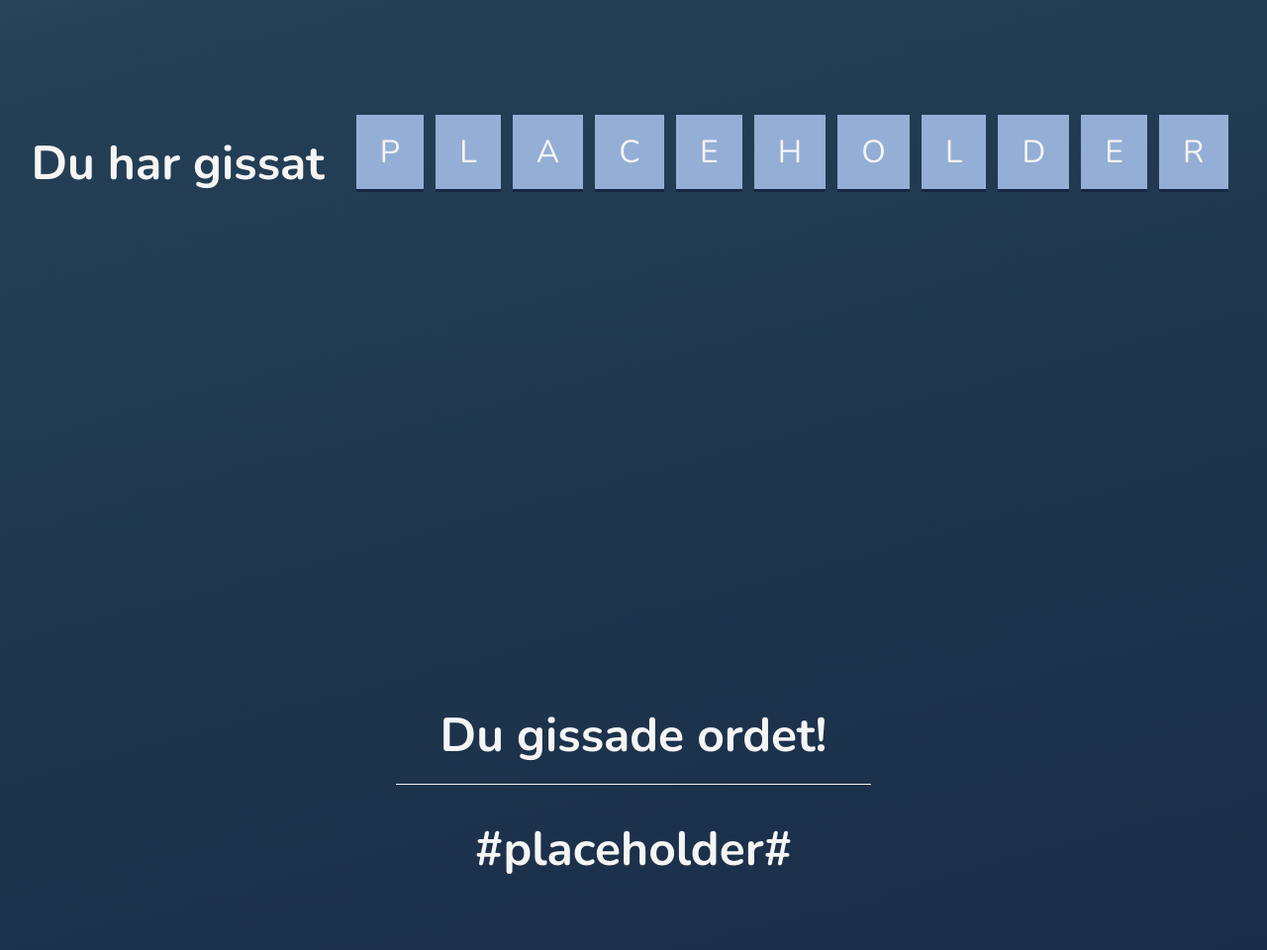
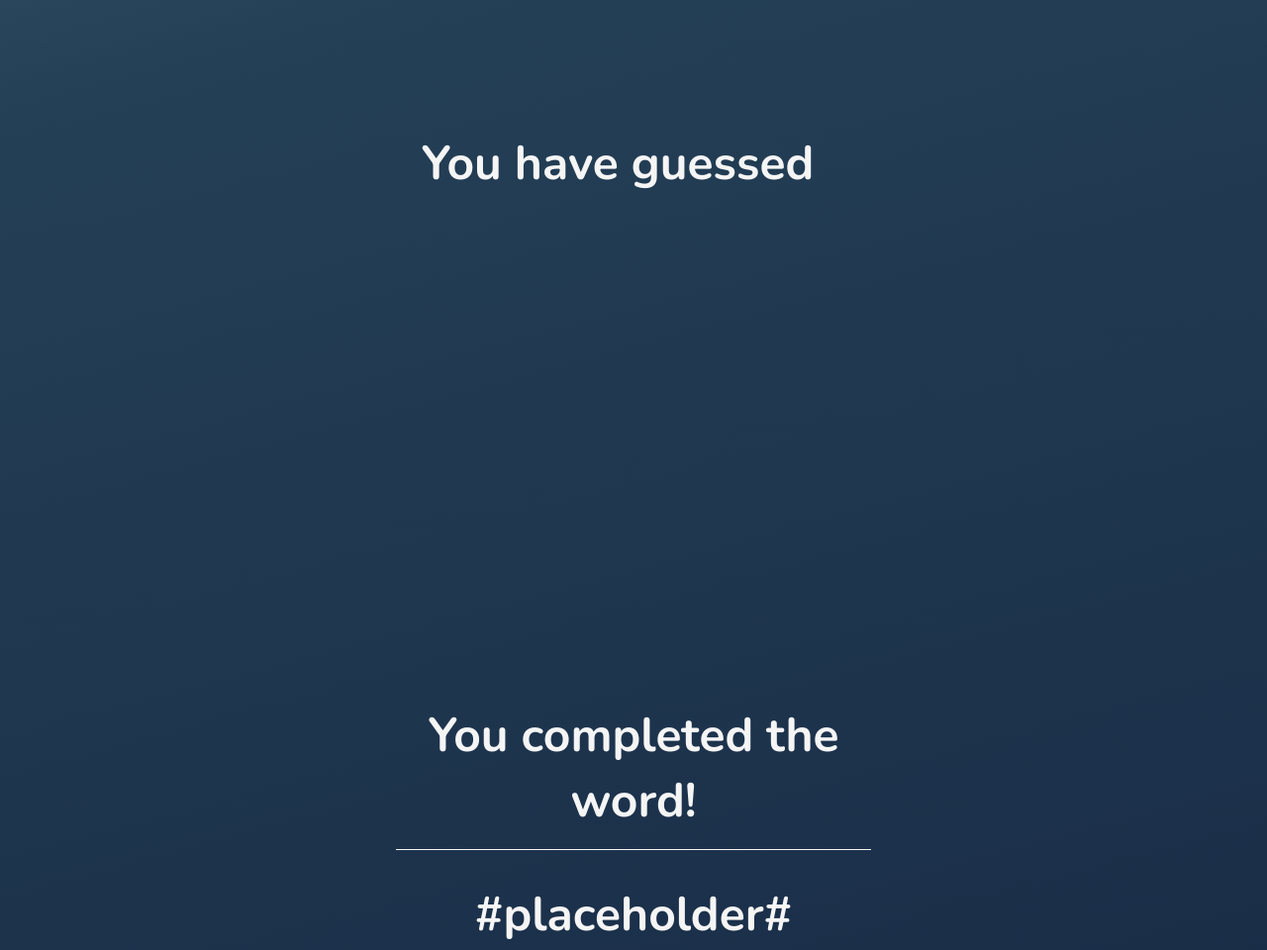
Before and after one commit to marcus-df/hangman, a plain HTML site: page index.html in a window 1280 px wide. Shown: the part 1820-2780 px from the top of the page at 99% size. Drawn offline with nearby package versions, Linux system fonts and the light colour scheme.

Commit message:
Update index.html

```diff
--- a/index.html
+++ b/index.html
@@ -18,7 +18,7 @@
             <h1>Enter new word</h1>
             <div>
                 <input id="start-input" type="text">
-                <a href="#hangman"><button id="start-btn">Kör!</button></a>
+                <a href="#hangman"><button id="start-btn">Go!</button></a>
             </div>
         </section>
         <section id="game-field" class="inactive">
@@ -53,31 +53,20 @@
                         <li>Y</li>
                     </ul>
                     <div>
-                        <input type="text" name="" id="guess-input">
+                        <input type="text" name="" id="guess-input" maxlength="1">
                         <button id="game-btn">Guess</button>
                     </div>
                 </div>
             </div>
             <div class="guessed">
-                <span>Du har gissat</span>
-                <ul>
-                    <li>P</li>
-                    <li>L</li>
-                    <li>A</li>
-                    <li>C</li>
-                    <li>E</li>
-                    <li>H</li>
-                    <li>O</li>
-                    <li>L</li>
-                    <li>D</li>
-                    <li>E</li>
-                    <li>R</li>
+                <span>You have guessed</span>
+                <ul id="used-letters">
+
                 </ul>
             </div>
-            <article id="used-letters"></article>
         </section>
         <section id="end-field" class="inactive">
-            <h1>Du gissade ordet!</h1>
+            <h1>You completed the word!</h1>
             <span id="end-score">#placeholder#</span>
             <button id="reset-btn">Restart</button>
         </section>
```
